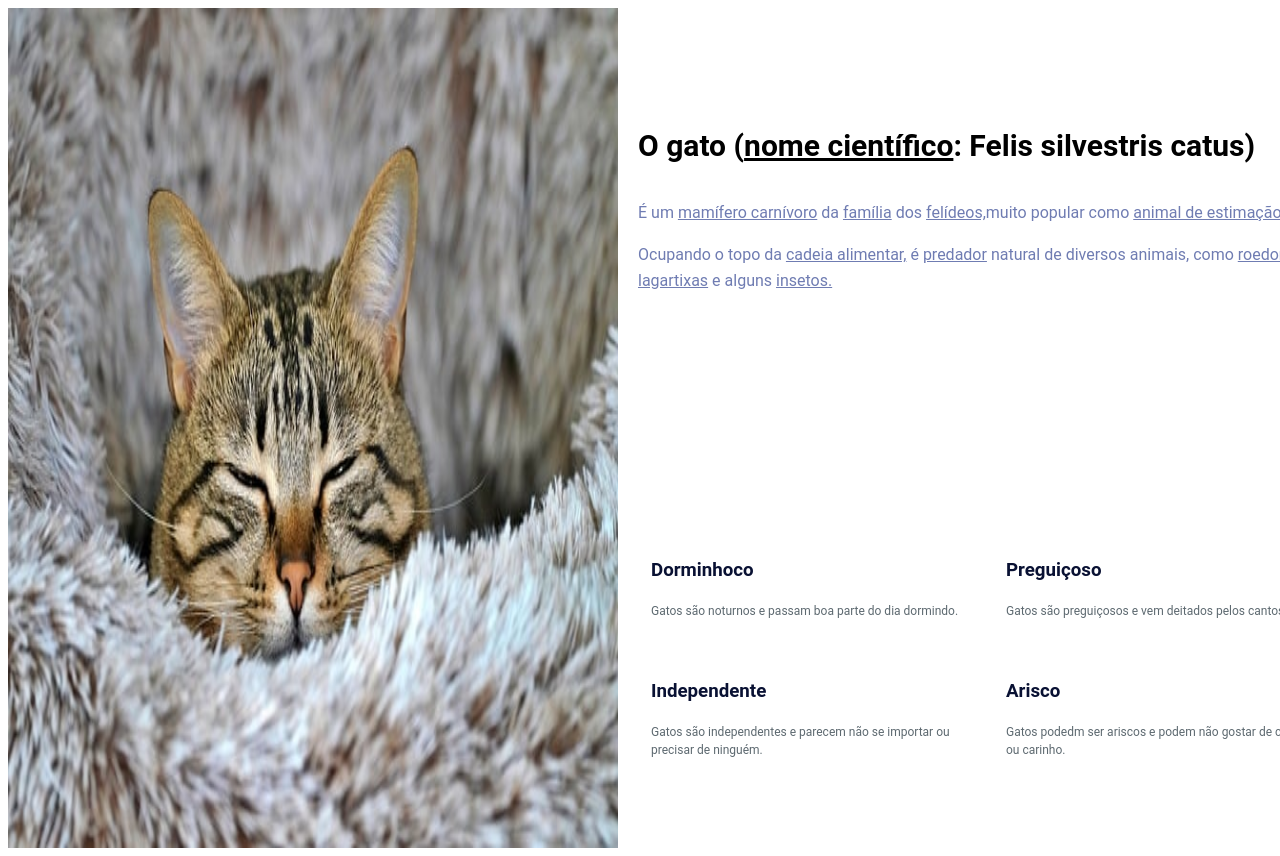
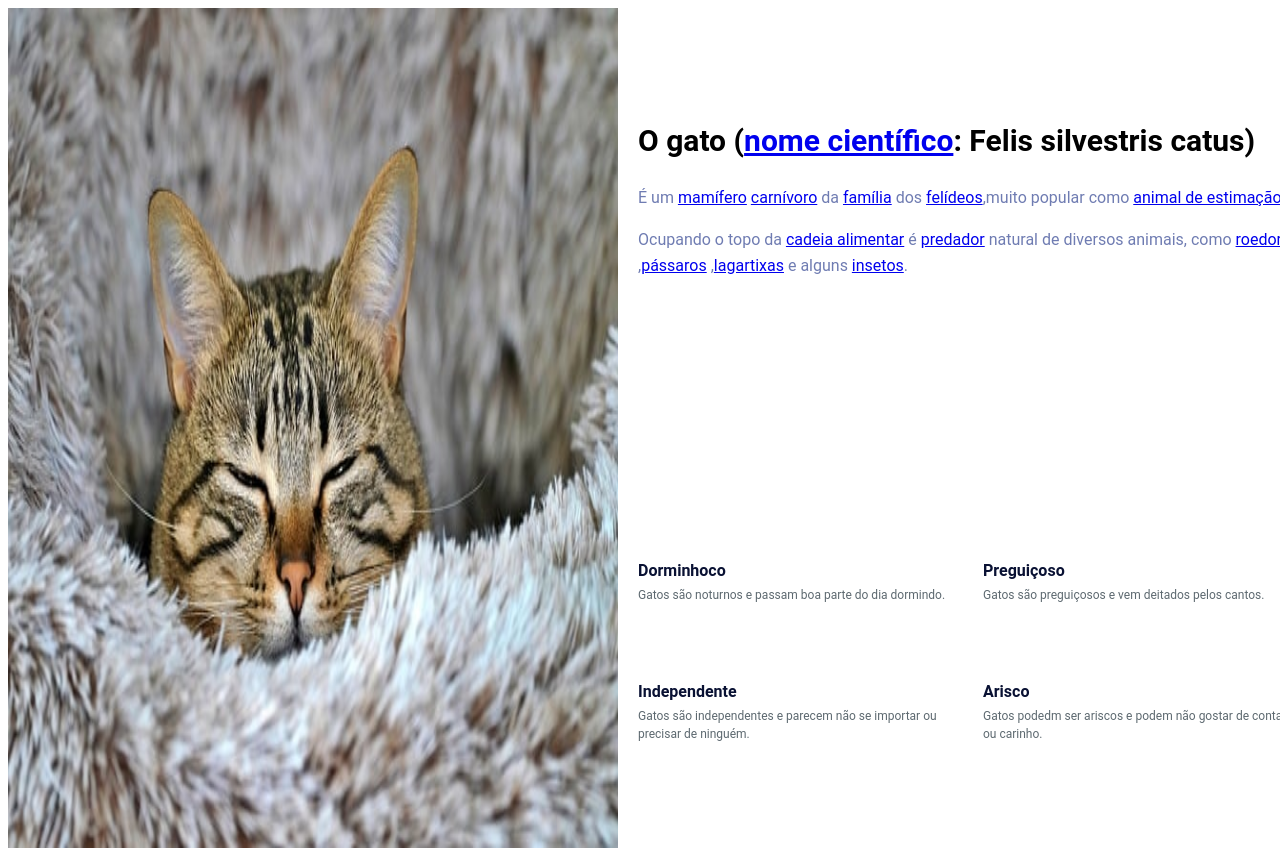
Before and after one commit to p-zorzete/Ativ-Usabilidade-15-03, a plain HTML site: page index.html in a window 1280 px wide. Shown: the top 856 px of the page. Drawn offline with Linux system fonts and the light colour scheme.

Commit message:
Coloquei os links que faltavam na parte do cabeçalho

```diff
--- a/index.html
+++ b/index.html
@@ -11,29 +11,29 @@
         <img src="Imagens/cat.jpg">
         <div id="textos">
             <div id="Cabecalho">
-                <p id="titulo"><b>O gato (<U>nome científico</U>: Felis silvestris catus)</b></p>
+                <h1 id="titulo">O gato (<a href="https://pt.wikipedia.org/wiki/Nomenclatura_binomial">nome científico</a>: Felis silvestris catus)</h1>
                 <p class="descricao">
-                    É um <u>mamífero carnívoro</u> da <u>família</u> dos <u>felídeos,</u>muito popular como <u>animal de estimação</u>.
+                    É um <a href="https://pt.wikipedia.org/wiki/Mamíferos">mamífero</a> <a href="https://pt.wikipedia.org/wiki/Carnívoro">carnívoro</a> da <a href="https://pt.wikipedia.org/wiki/Família_(biologia)">família</a> dos <a href="https://pt.wikipedia.org/wiki/Felídeos">felídeos</a>,muito popular como <a href="https://pt.wikipedia.org/wiki/Animal_de_estimação">animal de estimação</a>.
                 </p>
                 <p class="descricao">
-                    Ocupando o topo da <u>cadeia alimentar,</u> é <u>predador</u> natural de diversos animais, como <u>roedores,</u> <U>pássaros,</U> <u>lagartixas</u> e alguns <u> insetos.</u>
+                    Ocupando o topo da <a href="https://pt.wikipedia.org/wiki/Cadeia_alimentar">cadeia alimentar</a> é <a href="https://pt.wikipedia.org/wiki/Predação">predador</a> natural de diversos animais, como <a href="https://pt.wikipedia.org/wiki/Roedores">roedores</a> ,<a href="https://pt.wikipedia.org/wiki/Passeriformes">pássaros</a> ,<a href="https://pt.wikipedia.org/wiki/Lacertidae">lagartixas</a> e alguns <a href="https://pt.wikipedia.org/wiki/Insetos">insetos</a>.
                 </p>
             </div>
             <div id="Caracteristicas">
                 <div class="opcoes">
-                    <h3 class="tituloCaracteristicas">Dorminhoco</h3>
+                    <h4 class="tituloCaracteristicas">Dorminhoco</h4>
                     <p class="explicacaoCaracteristica">Gatos são noturnos e passam boa parte do dia dormindo.</p>
                 </div>
                 <div class="opcoes">
-                    <h3 class="tituloCaracteristicas">Preguiçoso</h3>
+                    <h4 class="tituloCaracteristicas">Preguiçoso</h4>
                     <p class="explicacaoCaracteristica">Gatos são preguiçosos e vem deitados pelos cantos.</p>
                 </div>
                 <div class="opcoes">
-                    <h3 class="tituloCaracteristicas">Independente</h3>
+                    <h4 class="tituloCaracteristicas">Independente</h4>
                     <P class="explicacaoCaracteristica">Gatos são independentes e parecem não se importar ou precisar de ninguém.</P>
                 </div>
                 <div class="opcoes">
-                    <h3 class="tituloCaracteristicas">Arisco</h3>
+                    <h4 class="tituloCaracteristicas">Arisco</h4>
                     <p class="explicacaoCaracteristica">Gatos podedm ser ariscos e podem não gostar de contato ou carinho.</p>
                 </div>
             </div>
--- a/style.css
+++ b/style.css
@@ -1,6 +1,8 @@
 body {
-    height: 840px;
     width: 1440px;
+    height: 824px;
+    top: -427px;
+    left: -720px;
 }
 
 img {
@@ -23,23 +25,25 @@ p {
 }
 
 #Cabecalho {
-    text-align: left;
-    margin-top: 50px;
+    margin-top: 500px;
     margin: 20px;
+    width: 675px;
+    height: 202px;
 }
 
 #titulo {
     font-family: Roboto;
     font-size: 30px;
-    font-weight: 500;
+    font-weight: 500px;
     line-height: 48px;
     text-align: left;
 }
 
 .descricao {
+    width: 675px;
     font-family: Roboto;
     font-size: 16px;
-    font-weight: 400;
+    font-weight: 400px;
     line-height: 26px;
     text-align: left;
     color: #6F7CB2;
@@ -48,29 +52,29 @@ p {
 #Caracteristicas {
     display: flex;
     flex-wrap: wrap;
-    margin: 3px;
     margin-top: 80px;
 }
 
 .opcoes {
     width: 325px;
     height: 121px;
-    margin-left: 30px;
+    margin-left: 20px;
 }
 
 .tituloCaracteristicas {
     font-family: Roboto;
-    font-size:  medium 16px;
-    font-weight: bold;
+    font-size: medium 16px;
+    font-weight: 500px;
     line-height: 26px;
+    margin-bottom: -10px;
     text-align: left;
-    color: rgba(9, 17, 51, 1);
+    color:  rgba(9, 17, 51, 1);
 }
 
 .explicacaoCaracteristica {
     font-family: Roboto;
     font-size:  regular 12px;
-    font-weight: 400;
+    font-weight: 400px;
     line-height: 18px;
     text-align: left;
     color: rgba(93, 105, 112, 1);
```
